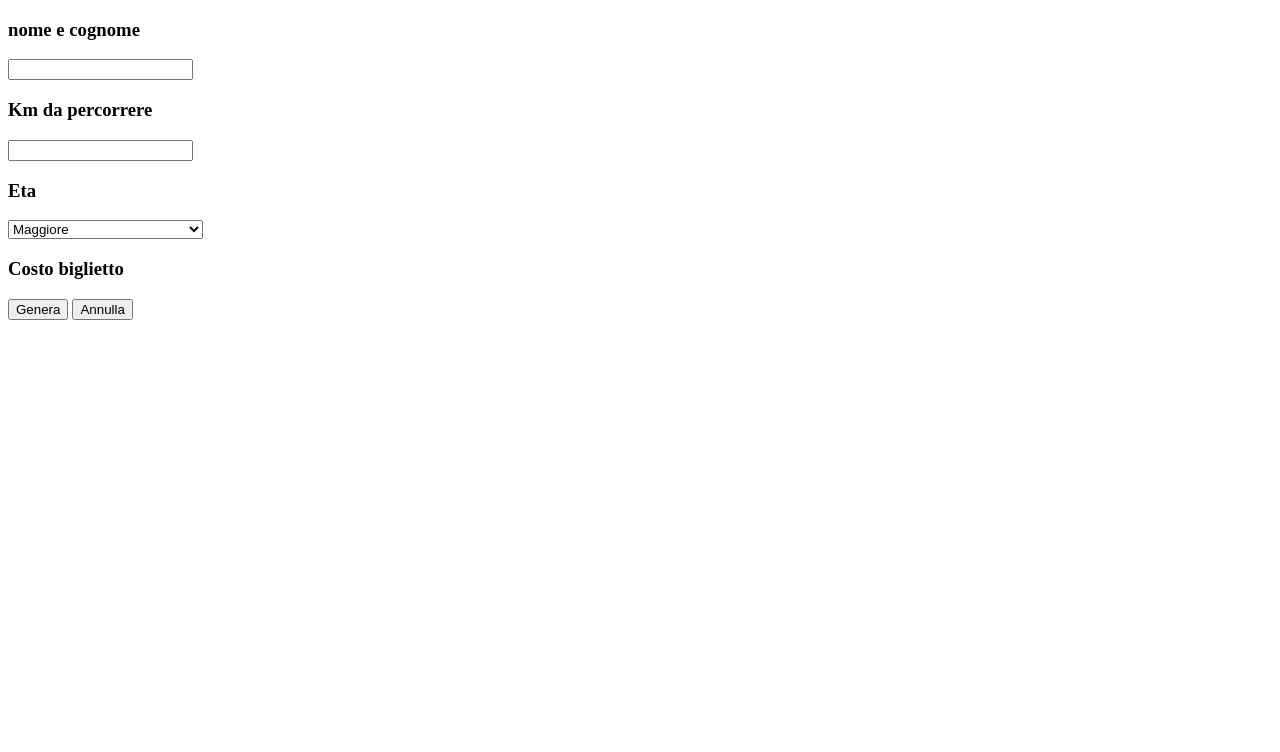
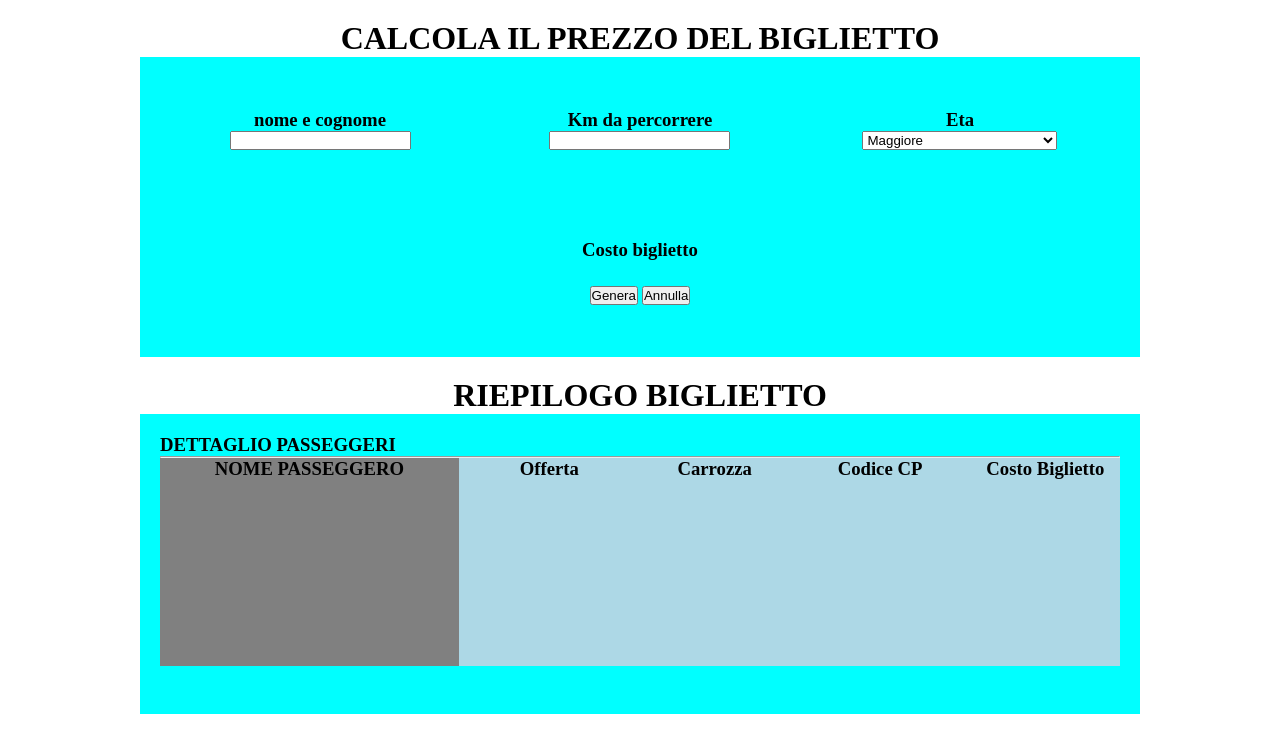
Before and after one commit to LorisMarzocchi/js-biglietto-treno-form, a plain HTML site: page index.html in a window 1280 px wide. Drawn offline with Linux system fonts and the light colour scheme.

Commit message:
addfunction

```diff
--- a/assets/script.js
+++ b/assets/script.js
@@ -21,16 +21,29 @@ function myFunction() {
     const prezzo_minori_scontato = (0.21 * chilometri) - (((0.21 * chilometri) * 20) / 100);
     const prezzo_maggiori_scontato = (0.21 * chilometri) - (((0.21 * chilometri) * 40) / 100);
     let eta = document.getElementById("eta_1");
+    document.getElementById("nome_pass").innerHTML = (nome);
+    // document.getElementById("rRiepilogo").innerHTML = (risultato);
+    document.getElementById('cRandom').innerHTML = (getRandomInt(9999));
+    document.getElementById('num_car').innerHTML = (getRandomInt(10));
+
+
 
 if (eta.value === 'min') {
+    document.getElementById("rRiepilogo").innerHTML = (' ' + prezzo_minori_scontato.toFixed(2)) + ' ' + '€';
+    document.getElementById('offerta').innerHTML = 'Sconto Minori';
 
     document.getElementById('risultato').innerHTML = (nome + ' ' + prezzo_minori_scontato.toFixed(2)) + '€';
 }
 else if (eta.value === 'magg') {
 
+    document.getElementById("rRiepilogo").innerHTML = (' ' +  prezzo_maggiori_scontato.toFixed(2)) + ' ' + '€';
+    document.getElementById('offerta').innerHTML = 'Sconto Anziani';
+
     document.getElementById('risultato').innerHTML = (nome + ' ' +  prezzo_maggiori_scontato.toFixed(2)) + '€';
 }
 else {
+    document.getElementById("rRiepilogo").innerHTML =  ((' prezzo non scontato: ') + (0.21 * chilometri).toFixed(2)) + ' ' + ' €';
+    document.getElementById('offerta').innerHTML = 'Biglietto standard';
 
     document.getElementById('risultato').innerHTML = (nome + (' prezzo non scontato: ') + (0.21 * chilometri).toFixed(2)) + '€';
 }
@@ -39,3 +52,9 @@ function funzione2(){
     document.getElementById("myText").value = "";
     document.getElementById("numKm").value = "";
 }
+function getRandomInt(max) {
+    return Math.floor(Math.random() * max);
+
+}
+
+console.log(getRandomInt(9999));
--- a/assets/style.css
+++ b/assets/style.css
@@ -0,0 +1,68 @@
+*{
+    margin: 0;
+    padding: 0;
+    box-sizing: border-box;
+
+}
+h1{
+    text-align: center;
+    margin-top: 20px;
+}
+.btn_cont h3{
+    margin-top: 25px;
+    margin-bottom: 25px;
+}
+.btn_cont{
+    width: 100px;
+    align-self: center;
+}
+.container{
+    text-align: center;
+    background-color: aqua;
+    height: 300px;
+    max-width: 1000px;
+    margin: auto;
+    display: flex;
+    justify-content: center;
+    flex-direction: row;
+    align-items: center;
+    flex-wrap: wrap;
+    padding: 20px;
+}
+.container div{
+    width: calc(100% / 3);
+}
+.btn_click{
+    margin-top: 20px;
+}
+.container2{
+    padding: 20px;
+    width: 1000px;
+    margin: auto;
+    background-color: aqua;
+    height: 300px;
+}
+.biglietto{
+    width: 100%;
+    height: 80%;
+    background-color: lightblue;
+    display: flex;
+    justify-content: space-between;
+    align-items: center;
+    margin: auto;
+    gap: 1rem;
+}
+.biglietto div{
+    text-align: center;
+
+    width: 200px;
+    height: 100%;
+
+
+}
+.biglietto .nome_passeggero{
+    width: 400px;
+    height: 100%;
+    background-color: gray;
+
+}
--- a/index.html
+++ b/index.html
@@ -6,11 +6,13 @@
     <meta name="viewport" content="width=device-width, initial-scale=1.0">
     <title>Document</title>
 
-    <!-- <link rel="stylesheet" href="assets/style.css"> -->
-    <link rel="stylesheet" href="assets/script.js">
+    <link rel="stylesheet" href="assets/style.css">
+
 
 </head>
 <body>
+    <h1>CALCOLA IL PREZZO DEL BIGLIETTO</h1>
+    <div class="container">
         <div>
             <h3>nome e cognome</h3>
             <input type="text" id="myText" value="">
@@ -27,10 +29,45 @@
                 <option value="no_sconto">minore di 18 / maggiore di 65</option>
             </select>
         </div>
+        <div class="btn_cont">
             <h3>Costo biglietto <span id="risultato"></span></h3>
-    <div>
+
             <button onclick="myFunction()"> Genera</button>
             <button onclick="funzione2()">Annulla</button>
+
+
+        </div>
+
+    </div>
+    <h1>RIEPILOGO BIGLIETTO</h1>
+    <div class="container2">
+        <h3>DETTAGLIO PASSEGGERI</h3>
+        <hr>
+        <div class="biglietto">
+            <div class="nome_passeggero">
+                <h3>NOME PASSEGGERO</h3>
+                <span id="nome_pass"></span>
+
+            </div>
+            <div class="offerta">
+                <h3>Offerta</h3>
+                <span id="offerta"></span>
+            </div>
+            <div class="carrozza">
+                <h3>Carrozza</h3>
+                <span id="num_car"></span>
+            </div>
+            <div class="cod_Cp">
+                <h3>Codice CP</h3>
+                <span id="cRandom"></span>
+            </div>
+            <div class="costo_biglietto">
+                <h3>Costo Biglietto</h3>
+                <span id="rRiepilogo"></span>
+
+            </div>
+        </div>
+
     </div>
 
 
```
Lines whose indentation alone changed are shown as unchanged.
